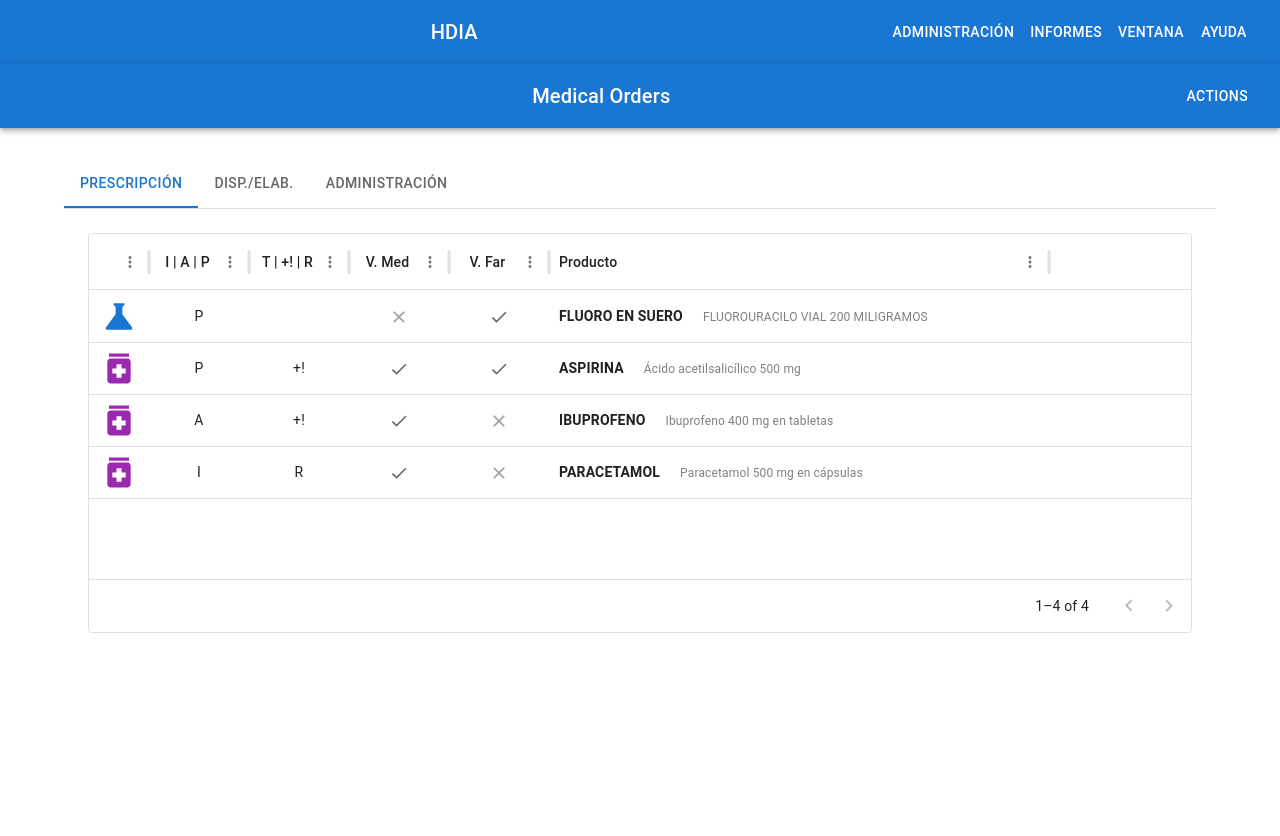
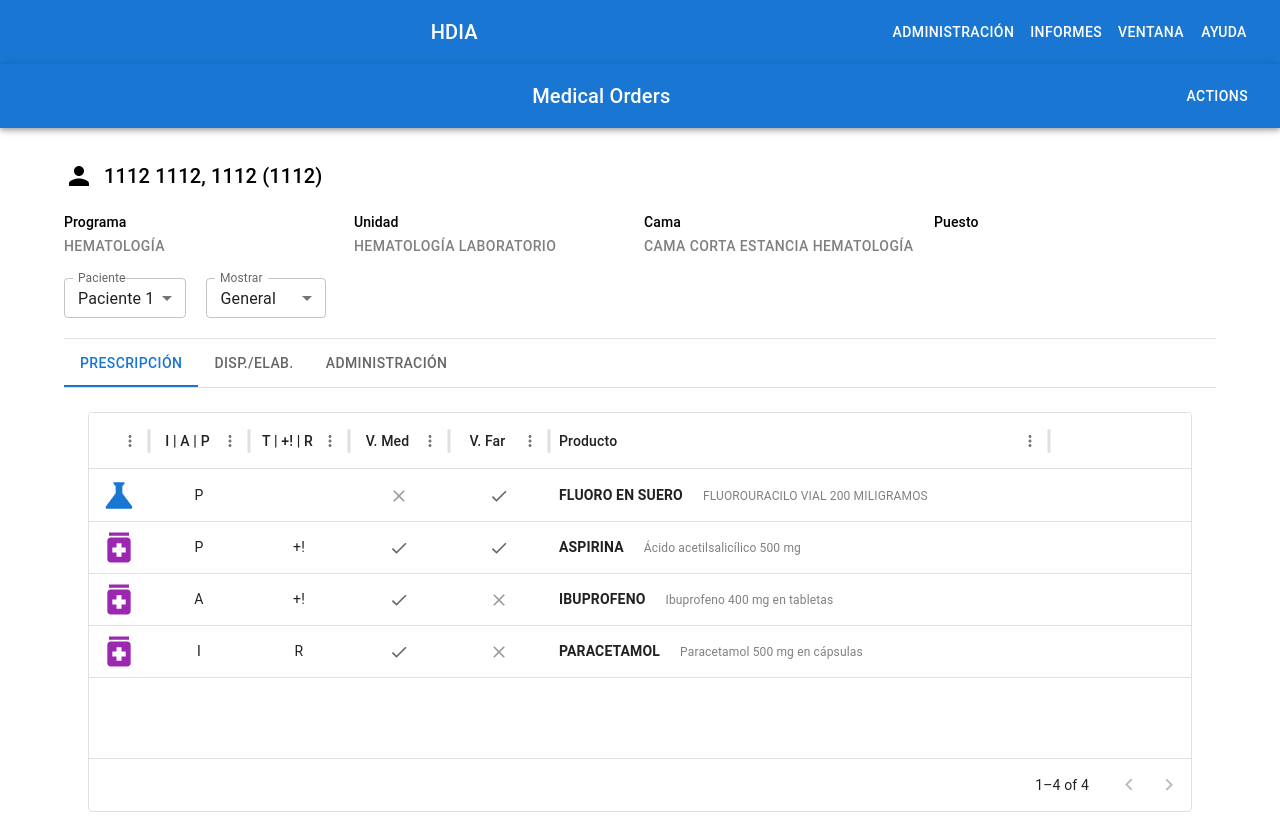
Before and after one commit to Powerbuilder-migration/react-repo, a React (Create React App) app: page / in a window 1280 px wide. Before the commit the page ends 800 px from the top, so only its background shows below. Built offline with nearby package versions, Linux system fonts and the light colour scheme.

Commit message:
sea agrego head de programa en orden medica

```diff
--- a/src/components/prescripcion.tsx
+++ b/src/components/prescripcion.tsx
@@ -11,11 +11,24 @@ import { DataGrid, GridColDef } from "@mui/x-data-grid";
 import ScienceIcon from "@mui/icons-material/Science";
 import MedicationIcon from "@mui/icons-material/Medication";
 
-type PrescripcionProps = {
+interface PrescripcionData {
+  id: number,
+  tipo: string | null,
+  iap: string | null,
+  tr: string | null,
+  vmed: boolean,
+  vfar: boolean,
+  producto: {
+    nombre: string,
+    descripcion: string,
+  },
+};
 
+type PrescripcionProp = {
+  prescripcion: PrescripcionData[];
 }
 
-const Prescripcion = ({ prescripcion }) => {
+const Prescripcion = ({ prescripcion }: PrescripcionProp) => {
   const [open, setOpen] = useState(false);
   const [selectedProduct, setSelectedProduct] = useState<{
     nombre: string;
--- a/src/components/program.tsx
+++ b/src/components/program.tsx
@@ -1,7 +1,19 @@
 import React, { useState } from "react";
-import { Box, Tabs, Tab } from "@mui/material";
+import {
+  Box,
+  Tabs,
+  Tab,
+  Typography,
+  Divider,
+  FormControl,
+  InputLabel,
+  MenuItem,
+} from "@mui/material";
+import Select, { SelectChangeEvent } from "@mui/material/Select";
+import Grid from "@mui/material/Grid2";
 import TabPanel from "./tabPanel.tsx";
 import Prescripcion from "./prescripcion.tsx";
+import PersonIcon from "@mui/icons-material/Person";
 
 const prescripcionData = [
   {
@@ -9,7 +21,7 @@ const prescripcionData = [
     tipo: "suero",
     iap: "P",
     tr: null,
-    vmed: null,
+    vmed: false,
     vfar: true,
     producto: {
       nombre: "FLUORO EN SUERO",
@@ -56,10 +68,90 @@ const prescripcionData = [
 
 const Program = () => {
   const [value, setValue] = useState(0);
+  const [patient, setPatient] = useState("Paciente 1");
+  const [show, setShow] = useState("General");
+
+  const changePatient = (event: SelectChangeEvent) => {
+    setPatient(event.target.value as string);
+  };
+
+  const changeShow = (event: SelectChangeEvent) => {
+    setShow(event.target.value as string);
+  };
+
   const tabs = ["Prescripción", "Disp./Elab.", "Administración"];
 
   return (
     <Box sx={{ width: "100%" }}>
+      <Box sx={{ textAlign: "left" }}>
+        <Box sx={{ display: "flex", alignItems: "center" }}>
+          <PersonIcon
+            sx={{ marginRight: "10px", height: "30px", width: "30px" }}
+          />
+          <Typography variant="h6">1112 1112, 1112 (1112)</Typography>
+        </Box>
+
+        <Grid container spacing={1} sx={{ margin: "20px 0" }}>
+          <Grid size={{ xs: 12, md: 3 }}>
+            <Typography variant="subtitle2">Programa</Typography>
+            <Typography variant="button" color="grey">
+              Hematología
+            </Typography>
+          </Grid>
+          <Grid size={{ xs: 12, md: 3 }}>
+            <Typography variant="subtitle2">Unidad</Typography>
+            <Typography variant="button" color="grey">
+              Hematología laboratorio
+            </Typography>
+          </Grid>
+          <Grid size={{ xs: 12, md: 3 }}>
+            <Typography variant="subtitle2">Cama</Typography>
+            <Typography variant="button" color="grey">
+              Cama corta estancia hematología
+            </Typography>
+          </Grid>
+          <Grid size={{ xs: 12, md: 3 }}>
+            <Typography variant="subtitle2">Puesto</Typography>
+            <Typography variant="button" color="grey"></Typography>
+          </Grid>
+        </Grid>
+
+        <FormControl
+          sx={{ m: 1, minWidth: 120, margin: "0 0 20px 0" }}
+          size="small"
+        >
+          <InputLabel id="patient">Paciente</InputLabel>
+          <Select
+            labelId="patient"
+            id="patient-select"
+            value={patient}
+            label="Patient"
+            onChange={changePatient}
+          >
+            <MenuItem value={"Paciente 1"}>Paciente 1</MenuItem>
+            <MenuItem value={"Paciente 2"}>Paciente 2</MenuItem>
+          </Select>
+        </FormControl>
+
+        <FormControl
+          sx={{ m: 1, minWidth: 120, margin: "0 0 20px 20px"  }}
+          size="small"
+        >
+          <InputLabel id="show">Mostrar</InputLabel>
+          <Select
+            labelId="show"
+            id="show-select"
+            value={show}
+            label="Mostrar"
+            onChange={changeShow}
+          >
+            <MenuItem value={"General"}>General</MenuItem>
+            <MenuItem value={"Otra"}>Otra</MenuItem>
+          </Select>
+        </FormControl>
+
+        <Divider />
+      </Box>
       <Box sx={{ borderBottom: 1, borderColor: "divider" }}>
         <Tabs value={value} onChange={(_, newValue) => setValue(newValue)}>
           {tabs.map((label, index) => (
@@ -67,7 +159,7 @@ const Program = () => {
           ))}
         </Tabs>
       </Box>
-      {tabs.map((label, index) => (
+      {tabs.map((_, index) => (
         <TabPanel key={index} value={value} index={index}>
           <Prescripcion prescripcion={prescripcionData} />
         </TabPanel>
```
